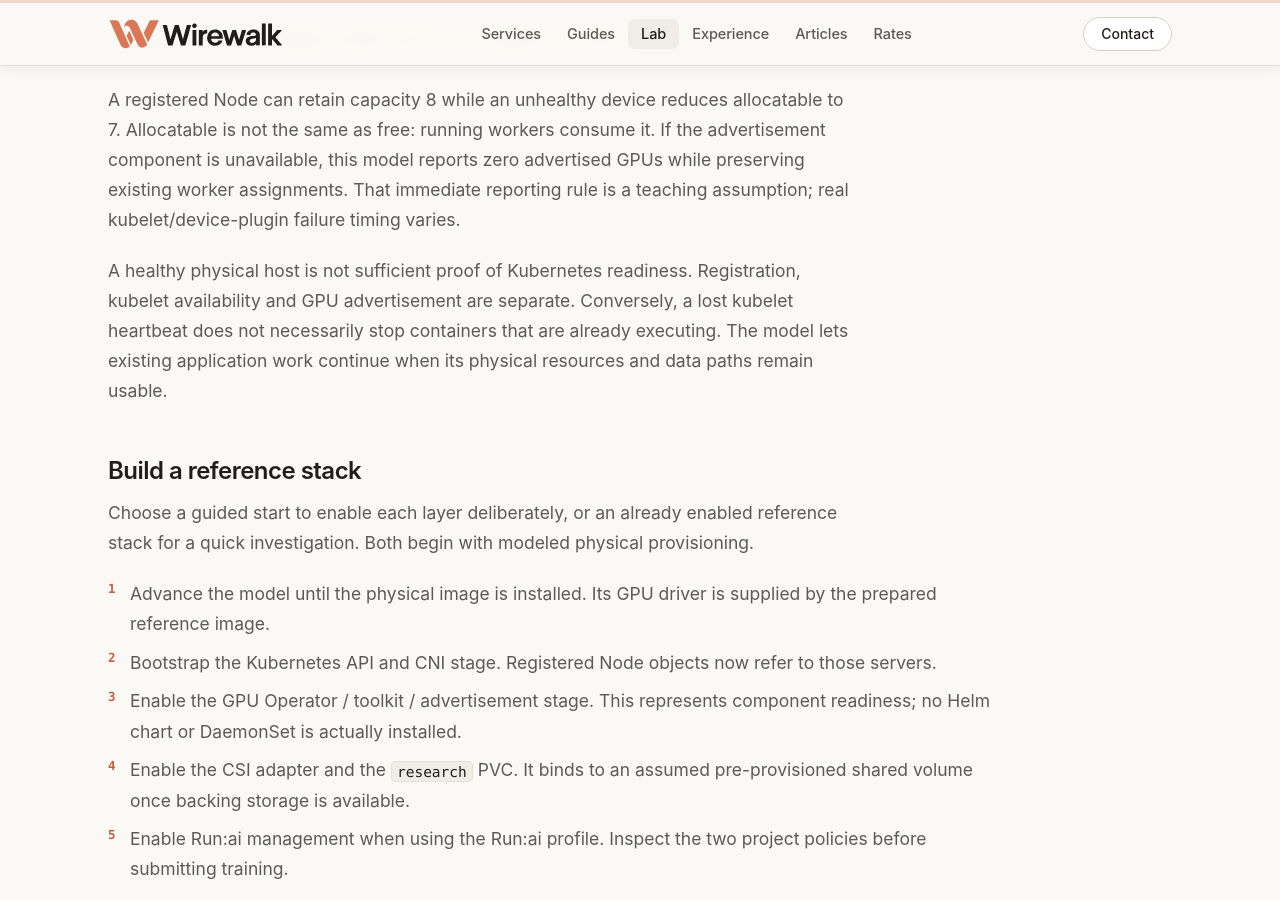
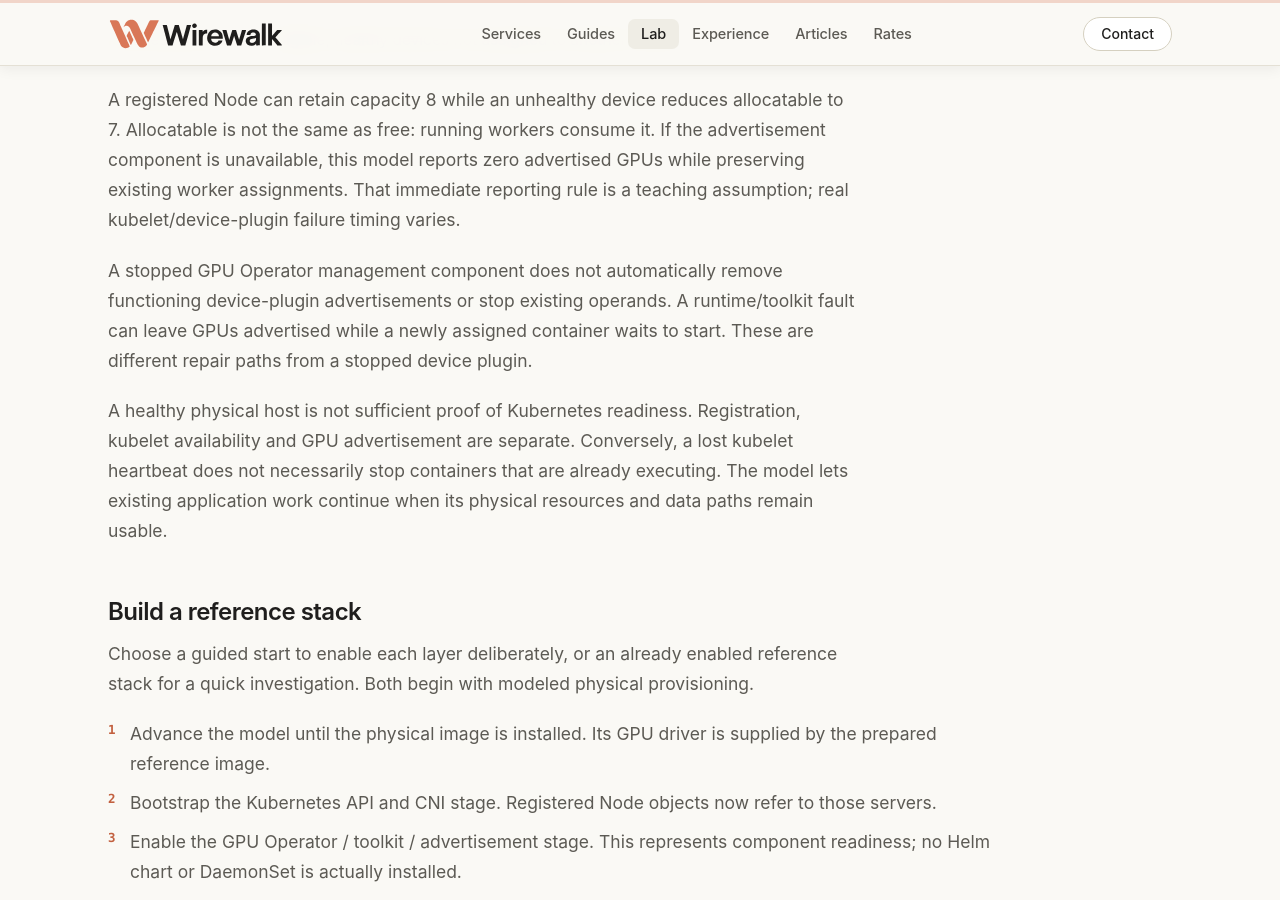
Before and after one commit to wirewalktech/wirewalk-site, a Jekyll site: the page built from lab/kubernetes-runai/model/index.md, in a window 1280 px wide and 900 px high, scrolled down 1112 px. Built offline with Jekyll 4.4.1, drawn with Linux system fonts in a browser that asks for light colours.

Commit message:
Clarify operator, plugin and container-runtime failure boundaries

```diff
--- a/lab/kubernetes-runai/model/index.md
+++ b/lab/kubernetes-runai/model/index.md
@@ -27,6 +27,8 @@ This is a hosted behavior model. It does not start a Kubernetes control plane, l
 | Free resources | Eligible, healthy devices not assigned to another worker |
 
 A registered Node can retain capacity 8 while an unhealthy device reduces allocatable to 7. Allocatable is not the same as free: running workers consume it. If the advertisement component is unavailable, this model reports zero advertised GPUs while preserving existing worker assignments. That immediate reporting rule is a teaching assumption; real kubelet/device-plugin failure timing varies.
+
+A stopped GPU Operator management component does not automatically remove functioning device-plugin advertisements or stop existing operands. A runtime/toolkit fault can leave GPUs advertised while a newly assigned container waits to start. These are different repair paths from a stopped device plugin.
 
 A healthy physical host is not sufficient proof of Kubernetes readiness. Registration, kubelet availability and GPU advertisement are separate. Conversely, a lost kubelet heartbeat does not necessarily stop containers that are already executing. The model lets existing application work continue when its physical resources and data paths remain usable.
 
```
